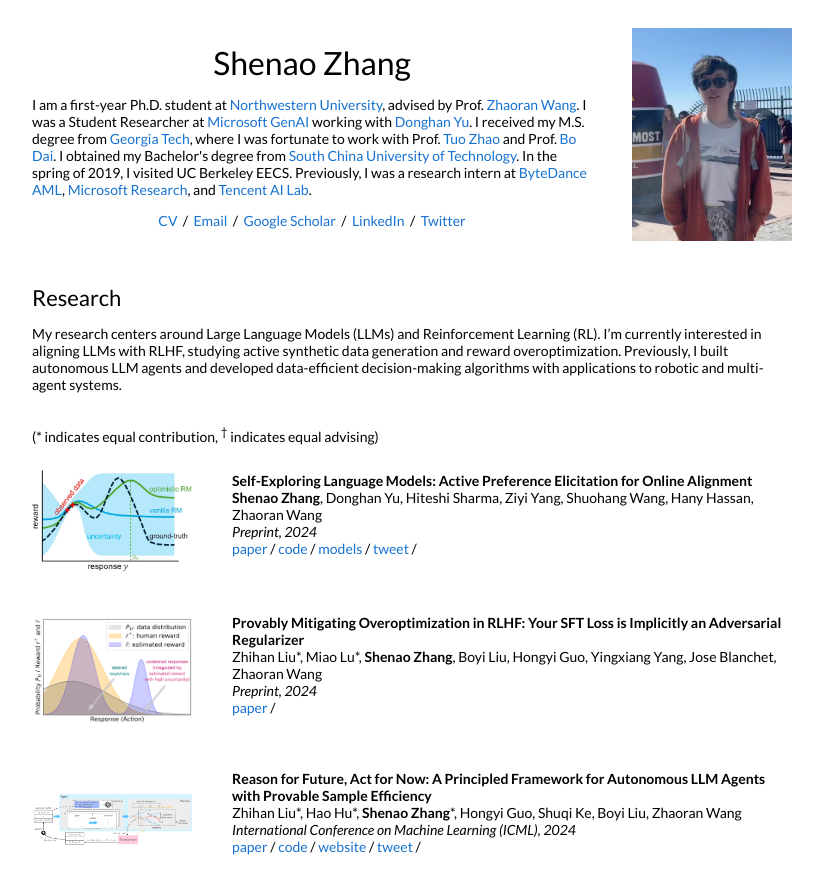
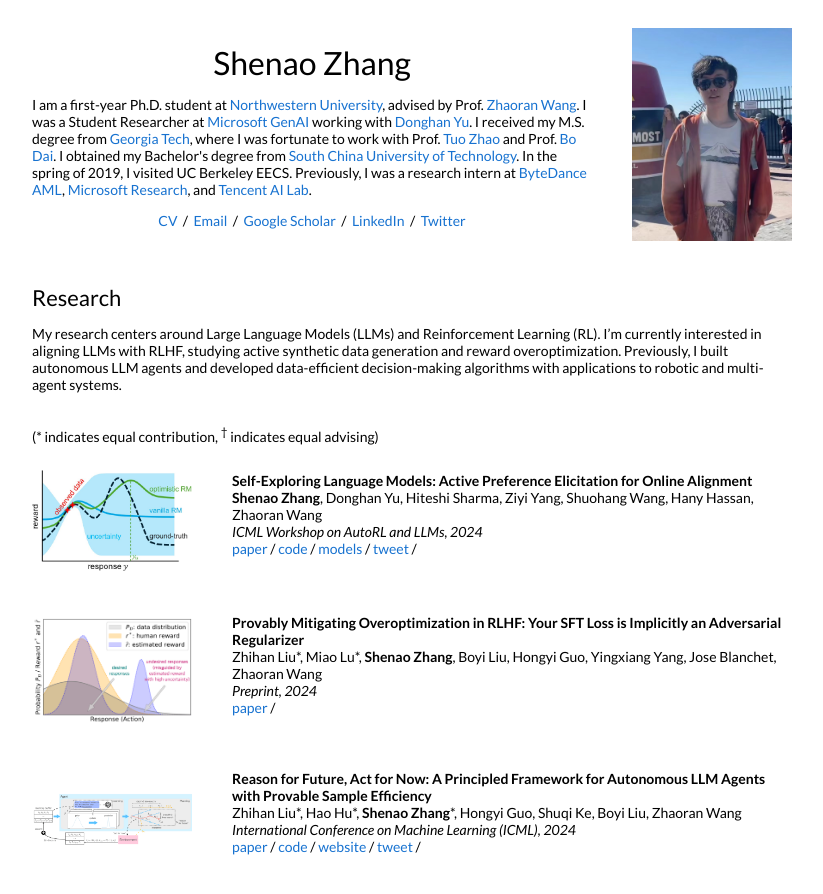
Before and after one commit to shenao-zhang/shenao-zhang.github.io, a Jekyll site: the page built from _posts/2024-06-06-selm.markdown, in a window 1280 px wide and 900 px high. Shown: the top 894 px of the window, without its empty margins (228-1051 px from the left). Built offline with Jekyll 4.4.1, drawn with Linux system fonts in a browser that asks for light colours.

Commit message:
Update 2024-06-06-selm.markdown

```diff
--- a/_posts/2024-06-06-selm.markdown
+++ b/_posts/2024-06-06-selm.markdown
@@ -6,7 +6,7 @@ image: /images/selm.jpg
 categories: research
 author: "Shenao Zhang"
 authors: "<strong>Shenao Zhang</strong>, Donghan Yu, Hiteshi Sharma, Ziyi Yang, Shuohang Wang, Hany Hassan, Zhaoran Wang"
-venue: "Preprint, 2024"
+venue: "ICML Workshop on AutoRL and LLMs, 2024"
 arxiv: https://arxiv.org/abs/2405.19332
 code: https://github.com/shenao-zhang/SELM
 tweet: https://twitter.com/ShenaoZhang/status/1796271110104740009
```
